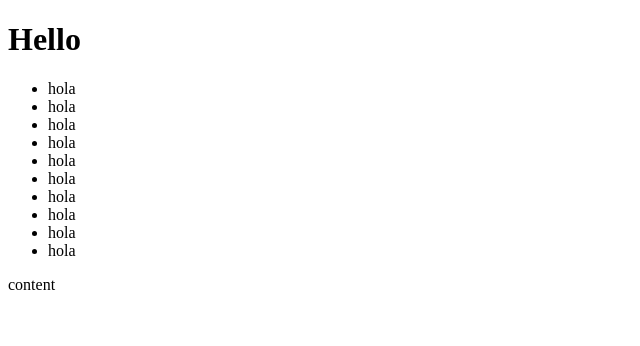
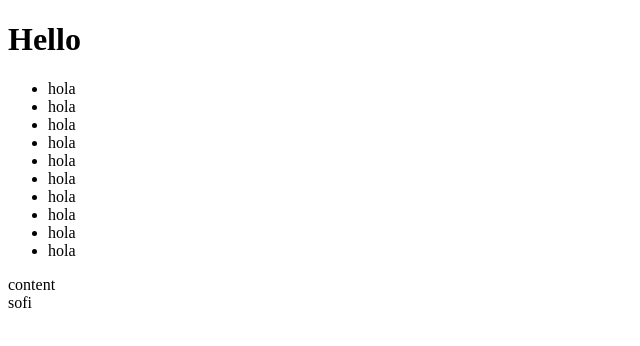
Before and after one commit to jchircca/practice-git, a plain HTML site: page index.html in a window 1280 px wide. Shown: the full height of the page, 0-640 px from the left. Drawn offline with Linux system fonts and the light colour scheme.

Commit message:
practica

```diff
--- a/index.html
+++ b/index.html
@@ -21,5 +21,6 @@
       <li>hola</li>
     </ul>
     <div>content</div>
+    <div>sofi</div>
   </body>
 </html>
```
